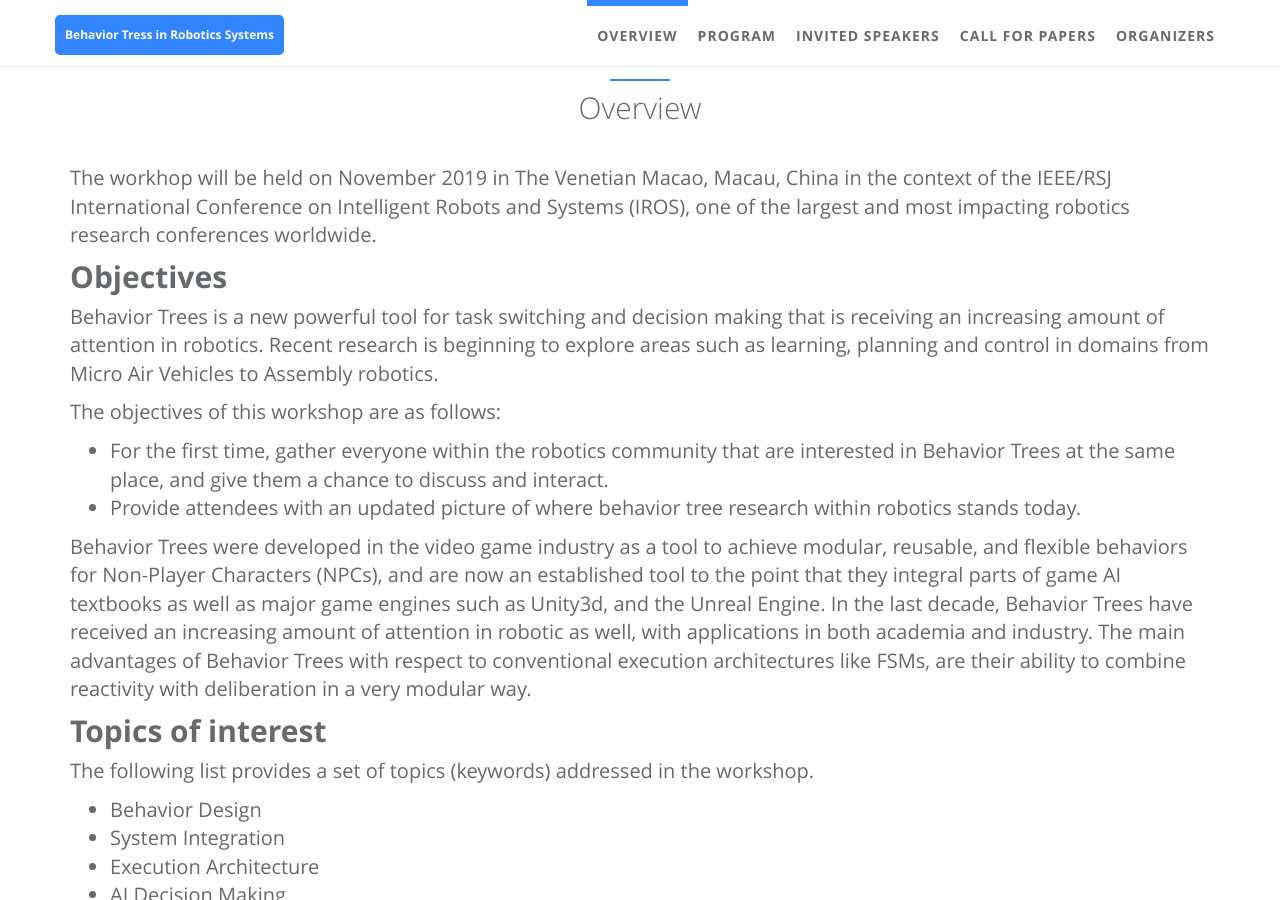
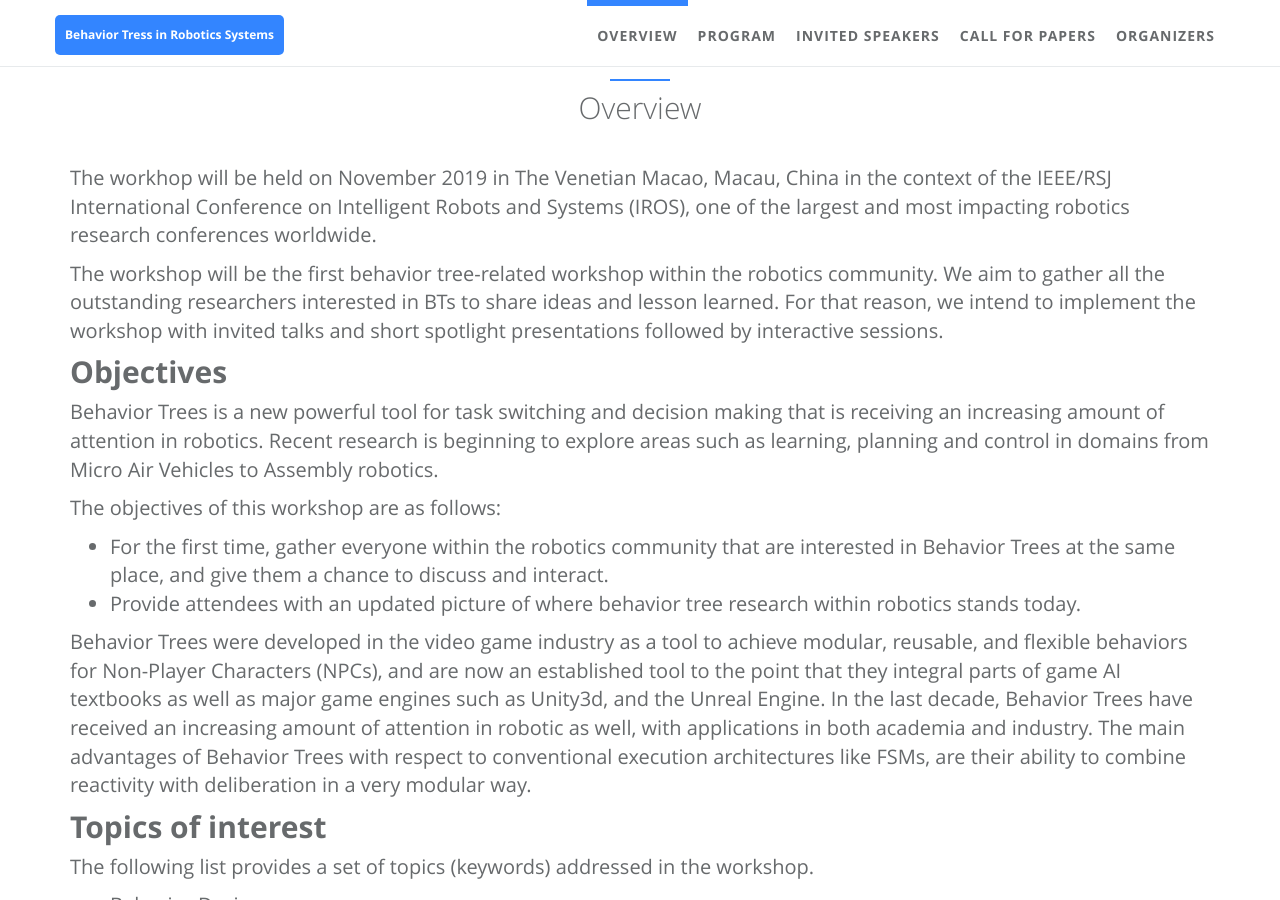
Before and after one commit to behavior-trees-iros-workshop/behavior-trees-iros-workshop.github.io, a Jekyll site: the page built from index.html, in a window 1280 px wide and 900 px high, scrolled down 451 px. Built offline with Jekyll 4.4.1, drawn with Linux system fonts in a browser that asks for light colours.

Commit message:
more in overview

```diff
--- a/_includes/sections/overview.html
+++ b/_includes/sections/overview.html
@@ -7,7 +7,7 @@
     </div>
 
 <p> The workhop  will be held on November 2019 in The Venetian Macao, Macau, China in the context of the IEEE/RSJ International Conference on Intelligent Robots and Systems (IROS), one of the largest and most impacting robotics research conferences worldwide.</p>
-
+<p>The workshop will be the first behavior tree-related workshop within the robotics community. We aim to gather all the outstanding researchers interested in BTs to share ideas and lesson learned. For that reason, we intend to implement the workshop with invited talks and short spotlight presentations followed by interactive sessions.</p>
 <h1><strong>Objectives</strong></h1>
 
 <p>Behavior Trees is a new powerful tool for task switching and decision making that is receiving an increasing amount of attention in robotics. Recent research is beginning to explore areas such as learning, planning and control in domains from Micro Air Vehicles to Assembly robotics. </p>
```
